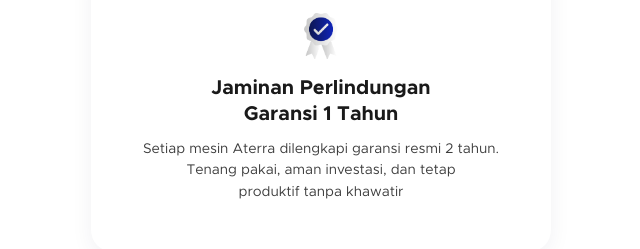
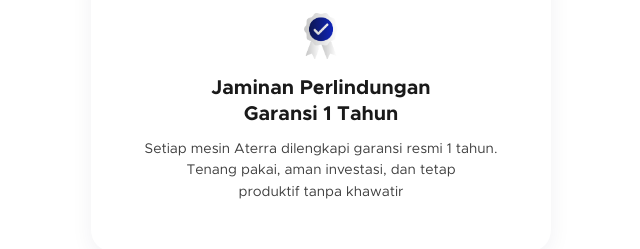
Before and after one commit to allfarezz/aterra-landing-page, a plain HTML site: page index.html in a window 1280 px wide. Shown: the part 7760-8009 px from the top of the page, 319-959 px from the left. Drawn offline with Linux system fonts and the light colour scheme.

Commit message:
Text Garansi ke3

```diff
--- a/index.html
+++ b/index.html
@@ -227,7 +227,7 @@
       <section class="warranty section-animate">
         <div class="warranty-card reveal-card"><img src="assets/icons/icon-warranty.png" alt="">
           <h2>Jaminan Perlindungan<br>Garansi 1 Tahun</h2>
-          <p>Setiap mesin Aterra dilengkapi garansi resmi 2 tahun.<br>Tenang pakai, aman investasi, dan
+          <p>Setiap mesin Aterra dilengkapi garansi resmi 1 tahun.<br>Tenang pakai, aman investasi, dan
             tetap<br>produktif tanpa khawatir</p>
         </div>
       </section>
```
